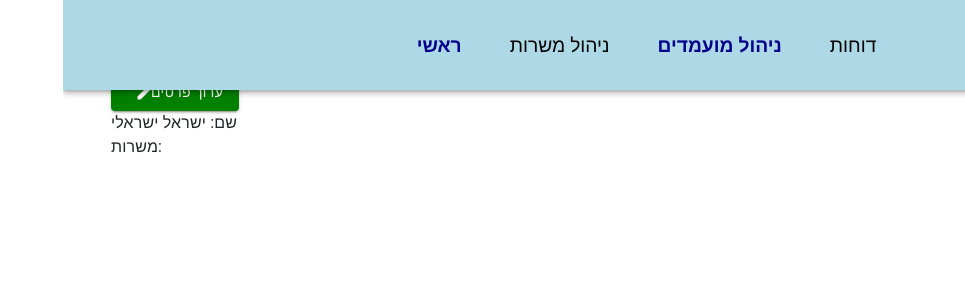
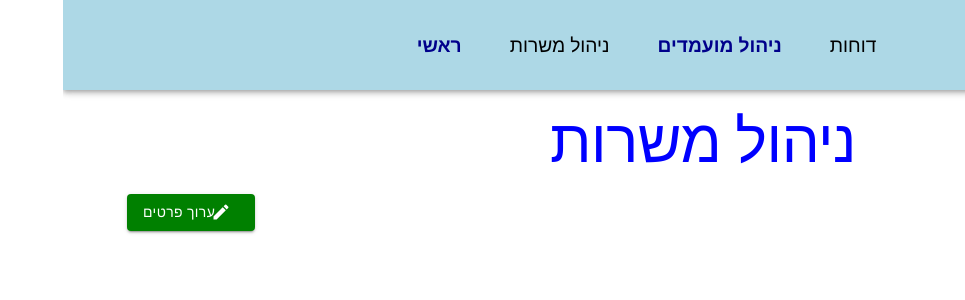
Before and after one commit to JCE-Gvanym-Project-Team/gvanim-app, a React (Create React App) app: page /#/manageCandidates in a window 1280 px wide. Shown: the top 300 px of the page, without its empty margins (315-1280 px from the left). Built offline with nearby package versions, Linux system fonts and the light colour scheme; no server answers.

Commit message:
installed stylis and stylis-plugin-rtl

```diff
--- a/package.json
+++ b/package.json
@@ -25,6 +25,8 @@
     "react-dom": "^18.2.0",
     "react-router-dom": "^6.11.0",
     "react-scripts": "5.0.1",
+    "stylis": "^4.2.0",
+    "stylis-plugin-rtl": "^2.1.1",
     "typescript": "^4.9.5",
     "web-vitals": "^2.1.4"
   },
--- a/src/RecruiterMainPage/ManageCandidatesPage/ViewCandidatesPage/ViewCandidatesPage.tsx
+++ b/src/RecruiterMainPage/ManageCandidatesPage/ViewCandidatesPage/ViewCandidatesPage.tsx
@@ -1,31 +1,40 @@
 import React from 'react'
-import { Button, Grid, Container, Typography } from '@mui/material'
+import { Button, Grid, Container, Typography, Box, Stack } from '@mui/material'
 import EditIcon from '@mui/icons-material/Edit';
-import { editButtonStyle, nameStyle, mainGridStyle } from './ViewCandidatesPageStyle';
+import { editButtonStyle, textStyle, titleStyle, mainStackStyle } from './ViewCandidatesPageStyle';
 
 export default function ViewCandidatesPage() {
 	//TODO: replace this with real info
 	let candidateName = "ישראל ישראלי"
 	return (
 		<>
-			<Container sx={mainGridStyle}>
-				<Grid direction={'column'} sx={mainGridStyle} container spacing={2}>
-
-					{/* Edit Button */}
-					<Button sx={editButtonStyle} variant="contained" endIcon={<EditIcon />}>
-						ערוך פרטים
-					</Button>
-
-					{/* Candidate Name */}
-					<Typography sx={nameStyle}>
-						שם: {candidateName}
+			<Container>
+				<Stack direction={'column'} sx={mainStackStyle} spacing={2}>
+					{/* Title */}
+					<Typography sx={titleStyle} variant='h2'>
+						ניהול משרות
 					</Typography>
 
+					{/* Box for candidate name and
+					 /* edit button to make them on the same line */}
+					<Box sx={{ display: 'flex', justifyContent: 'space-between', justifySelf: 'stretch', flexGrow: '1'}}>
+						{/* Candidate Name */}
+						<Typography sx={textStyle}>
+							שם: {candidateName}
+						</Typography>
+
+						{/* Edit Button */}
+						<Button sx={editButtonStyle} variant="contained" startIcon={<EditIcon />}>
+							ערוך פרטים
+						</Button>
+					</Box>
+
+
 					{/* Candidate Info Table */}
-					<Typography sx={nameStyle}>
-						:משרות
+					<Typography sx={textStyle}>
+						משרות:
 					</Typography>
-				</Grid>
+				</Stack>
 			</Container>
 		</>
 	)
--- a/src/RecruiterMainPage/ManageCandidatesPage/ViewCandidatesPage/ViewCandidatesPageStyle.tsx
+++ b/src/RecruiterMainPage/ManageCandidatesPage/ViewCandidatesPage/ViewCandidatesPageStyle.tsx
@@ -2,20 +2,27 @@ import React from 'react'
 import { SxProps } from '@mui/material';
 
 const editButtonStyle: SxProps = {
-    backgroundColor: 'green'
+    backgroundColor: 'green',
+    alignSelf: 'end'
 }
 
-const nameStyle: SxProps = {
-
+const textStyle: SxProps = {
+    color: 'blue'
 }
 
-const mainGridStyle: SxProps = {
-    justifyContent:'flex-end',
-    alignItems: 'flex-end',
+const titleStyle: SxProps = {
+    color: 'blue',
+    alignSelf: 'center'
+}
+
+const mainStackStyle: SxProps = {
+    marginTop: '1rem',
+    justifyContent: 'flex-end'
 }
 
 export {
     editButtonStyle,
-    nameStyle,
-    mainGridStyle
+    textStyle,
+    titleStyle,
+    mainStackStyle
 }
```
Also changed, not shown: 1 other file (tests, documents, lock files or other folders).
